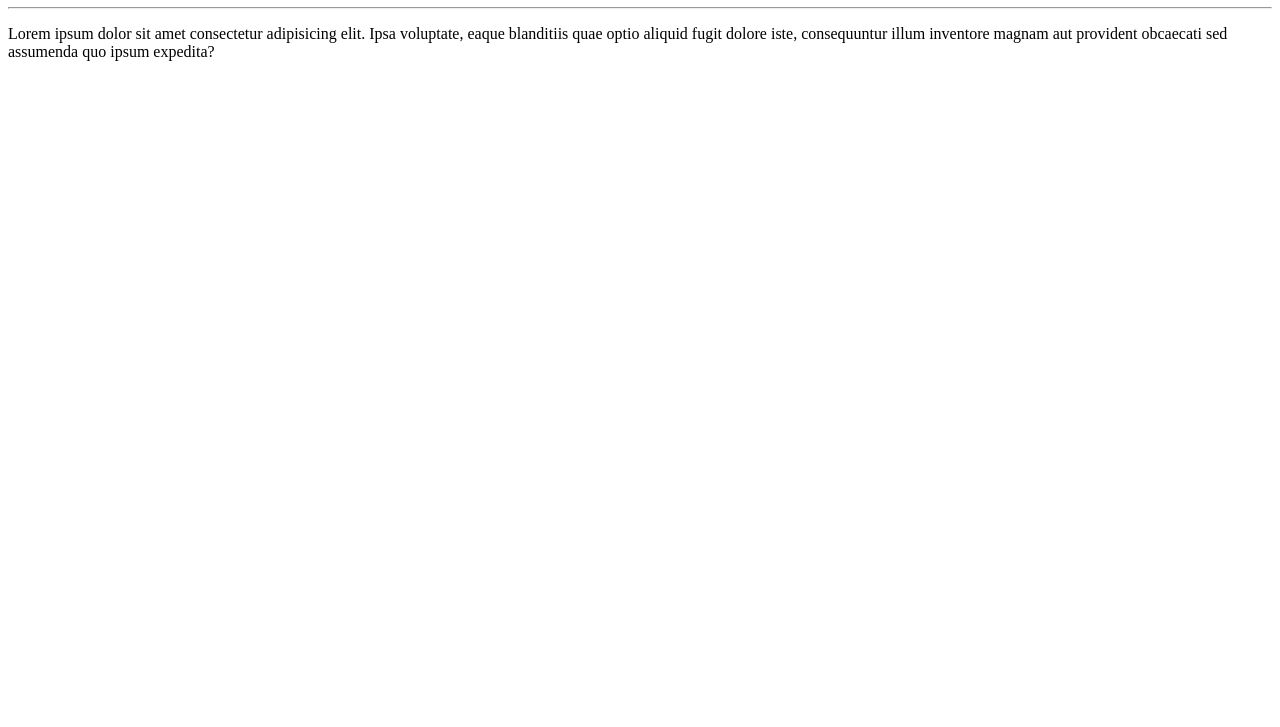
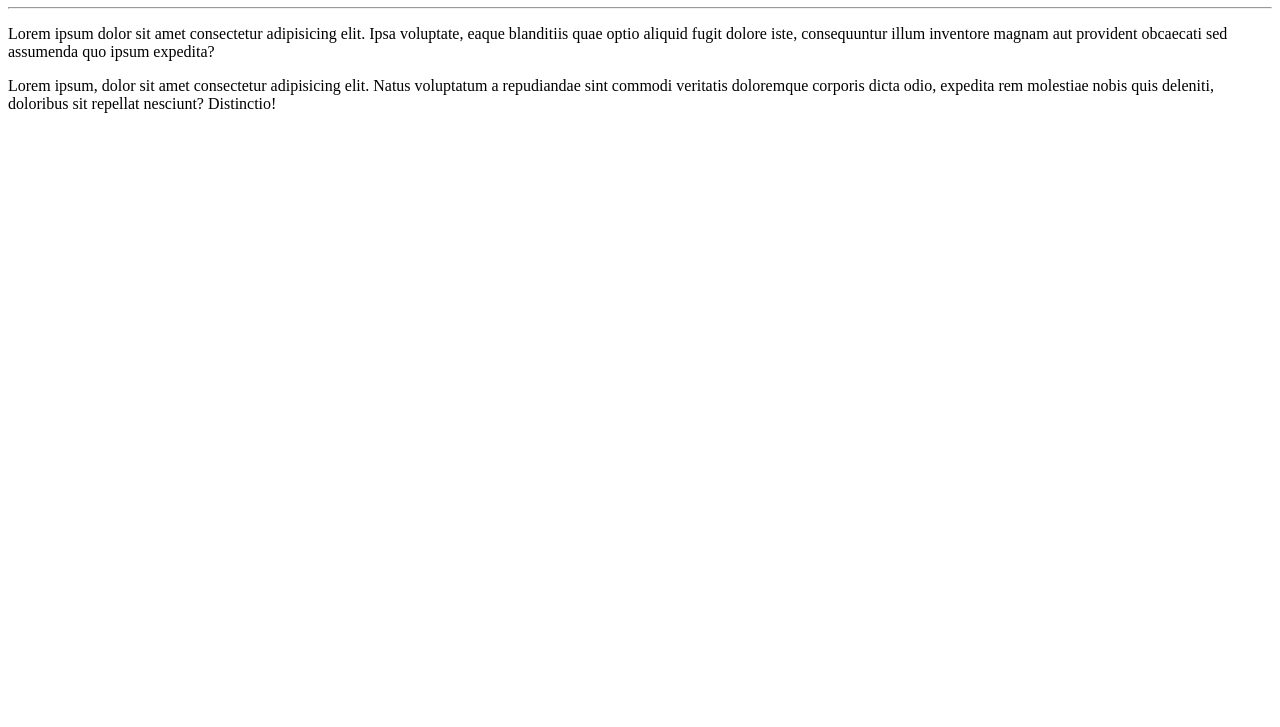
Before and after one commit to GustavoPlopes/Ola_mundo, a plain HTML site: page site-exemplo/index.html in a window 1280 px wide. Shown: the part 73-800 px from the top of the page. Drawn offline with Linux system fonts and the light colour scheme.

Commit message:
Adicionei um parágrafo

```diff
--- a/site-exemplo/index.html
+++ b/site-exemplo/index.html
@@ -9,5 +9,6 @@
     <h1>Olá, Mundo</h1>
     <hr>
     <p>Lorem ipsum dolor sit amet consectetur adipisicing elit. Ipsa voluptate, eaque blanditiis quae optio aliquid fugit dolore iste, consequuntur illum inventore magnam aut provident obcaecati sed assumenda quo ipsum expedita?</p>
+    <p>Lorem ipsum, dolor sit amet consectetur adipisicing elit. Natus voluptatum a repudiandae sint commodi veritatis doloremque corporis dicta odio, expedita rem molestiae nobis quis deleniti, doloribus sit repellat nesciunt? Distinctio!</p>
 </body>
 </html>
```
